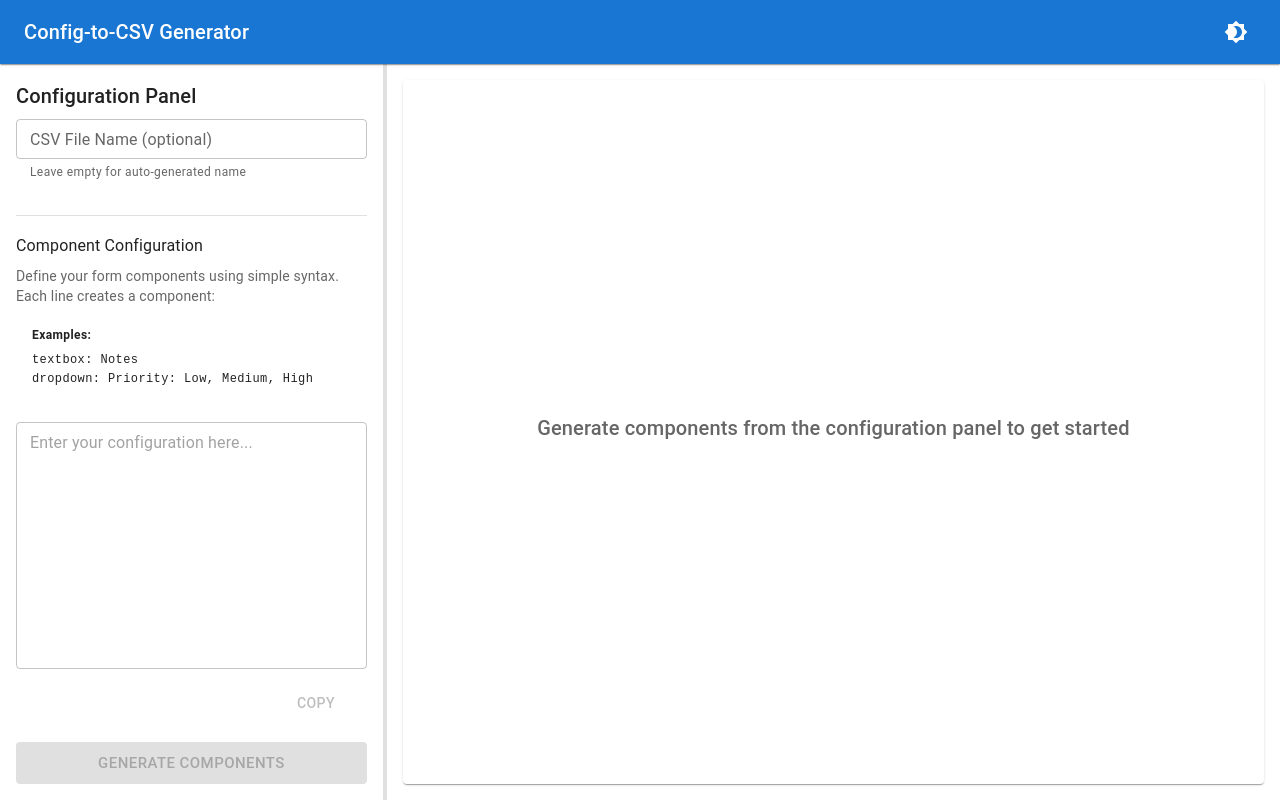
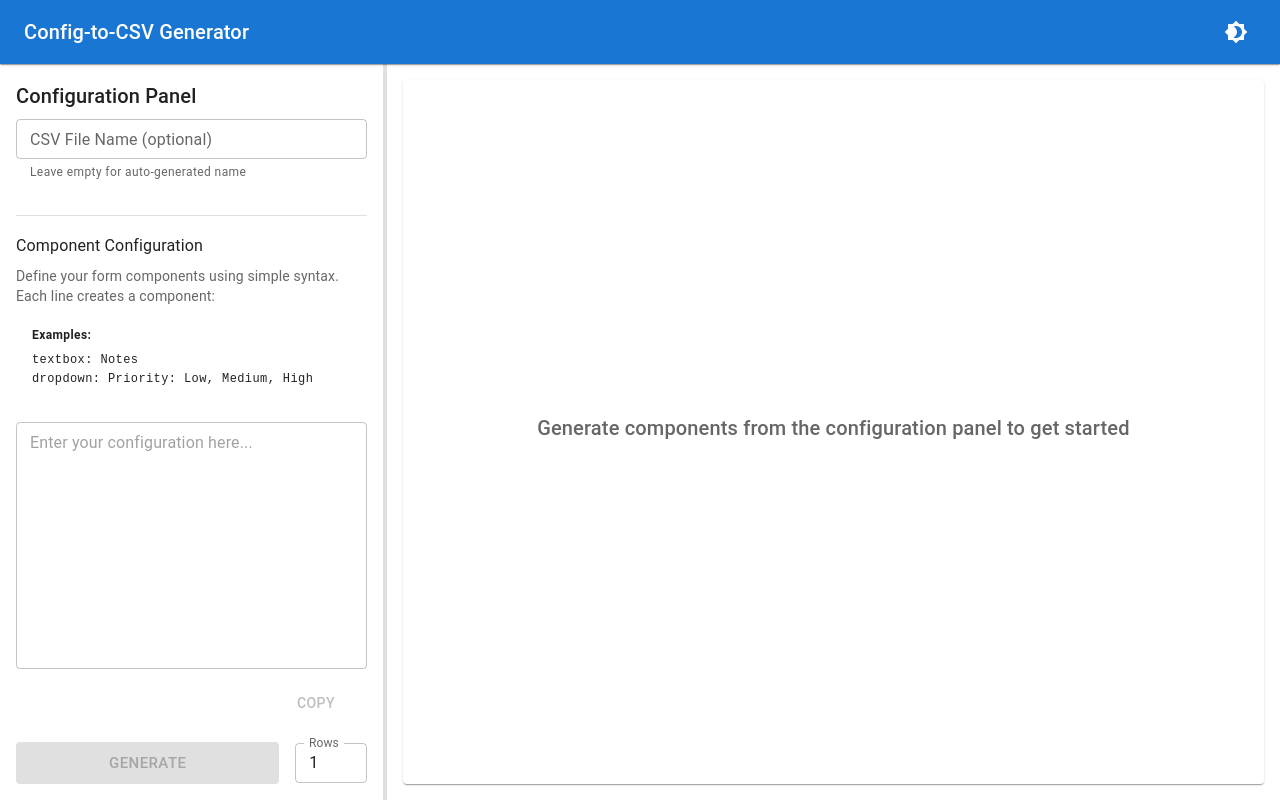
Before and after one commit to benjdg16/config-to-csv, a React (Vite) app: page / in a window 1280 px wide. Built offline with nearby package versions, Linux system fonts and the light colour scheme; some icons are missing.

Commit message:
dev: add number of rows

```diff
--- a/src/App.tsx
+++ b/src/App.tsx
@@ -1,4 +1,4 @@
-import { useEffect, useState } from "react";
+import { useState } from "react";
 import {
 	ThemeProvider,
 	CssBaseline,
@@ -28,31 +28,46 @@ function App() {
 	const [data, setData] = useState<ComponentData[][]>([]);
 	const [fileName, setFileName] = useState("");
 
-	const handleGenerate = (newComponents: ComponentConfig[]) => {
+	const addRows = (
+		components: ComponentConfig[],
+		noOfRowsToAdd: number,
+		reset = false,
+	) => {
+		const rowsToAdd: ComponentData[][] = [];
+		for (let i = 0; i < noOfRowsToAdd; i++) {
+			const newRow: ComponentData[] = components.map((comp, index) => ({
+				...comp,
+				id: generateComponentId(comp.type, index), // Unique ID for each row item
+				componentId: comp.id, // Link to ComponentConfig
+				value: "",
+				error: undefined,
+			}));
+			rowsToAdd.push(newRow);
+		}
+
+		if (reset) {
+			setData(rowsToAdd);
+		} else {
+			setData((prev) => [...prev, ...rowsToAdd]);
+		}
+	};
+
+	const handleGenerate = (
+		newComponents: ComponentConfig[],
+		noOfRows: number,
+	) => {
 		setComponents(newComponents);
-		setData([]); // Clear existing data when regenerating components
+		// Note: We are just about to save the new configuration so the state is not updated yet.
+		// Use the parameters instead
+		addRows(newComponents, noOfRows, true);
 		// TODO Add warning
 	};
 
 	const handleAddRow = () => {
-		// Note: Use `components` as a factory for new rows
-		const newRow: ComponentData[] = components.map((comp, index) => ({
-			...comp,
-			id: generateComponentId(comp.type, index), // Unique ID for each row item
-			componentId: comp.id, // Link to ComponentConfig
-			value: "",
-			error: undefined,
-		}));
-		setData((prev) => [...prev, newRow]);
+		// Note: We know the configuration from state
+		addRows(components, 1);
 	};
 
-	useEffect(() => {
-		console.log(`components`, components);
-	}, [components]);
-
-	useEffect(() => {
-		console.log(`	data`, data);
-	}, [data]);
 	const handleDeleteRow = (rowIndex: number) => {
 		setData((prev) => prev.filter((_, index) => index !== rowIndex));
 	};
--- a/src/components/ConfigPanel.tsx
+++ b/src/components/ConfigPanel.tsx
@@ -16,7 +16,7 @@ import { CONFIG_PANEL_TEXTAREA_ID } from "../utils/constants";
 interface ConfigPanelProps {
 	fileName: string;
 	onFileNameChange: (fileName: string) => void;
-	onGenerate: (components: ComponentConfig[]) => void;
+	onGenerate: (components: ComponentConfig[], noOfRows: number) => void;
 }
 
 export const ConfigPanel: React.FC<ConfigPanelProps> = ({
@@ -27,6 +27,7 @@ export const ConfigPanel: React.FC<ConfigPanelProps> = ({
 	const [configText, setConfigText] = useState("");
 	const [errors, setErrors] = useState<string[]>([]);
 	const [fileNameError, setFileNameError] = useState<string | null>(null);
+	const [noOfRows, setNoOfRows] = useState(1);
 
 	const handleGenerate = () => {
 		const fileError = validateFileName(fileName);
@@ -36,7 +37,7 @@ export const ConfigPanel: React.FC<ConfigPanelProps> = ({
 		setErrors(result.errors);
 
 		if (result.isValid && result.components && !fileError) {
-			onGenerate(result.components);
+			onGenerate(result.components, noOfRows);
 		}
 	};
 
@@ -129,7 +130,7 @@ dropdown: Priority: Low, Medium, High`;
 			</Box>
 
 			{/* Footer */}
-			<Box sx={{ pt: 2 }}>
+			<Box sx={{ display: "flex", gap: 2, alignItems: "center" }}>
 				<Button
 					variant="contained"
 					onClick={handleGenerate}
@@ -137,8 +138,16 @@ dropdown: Priority: Low, Medium, High`;
 					fullWidth
 					size="large"
 				>
-					Generate Components
+					Generate
 				</Button>
+				<TextField
+					type="number"
+					size="small"
+					sx={{ width: 100 }}
+					label="Rows"
+					value={noOfRows}
+					onChange={(e) => setNoOfRows(Number(e.target.value))}
+				/>
 			</Box>
 		</Box>
 	);
--- a/src/components/ResizablePanels.tsx
+++ b/src/components/ResizablePanels.tsx
@@ -24,8 +24,8 @@ export const ResizablePanels: React.FC<ResizablePanelsProps> = ({
 			const containerWidth = window.innerWidth;
 			const newLeftWidth = (e.clientX / containerWidth) * 100;
 
-			// Constrain between 25% and 75%
-			if (newLeftWidth >= 25 && newLeftWidth <= 75) {
+			// Constrain between 30% and 70%
+			if (newLeftWidth >= 30 && newLeftWidth <= 70) {
 				setLeftWidth(newLeftWidth);
 			}
 		},
```
